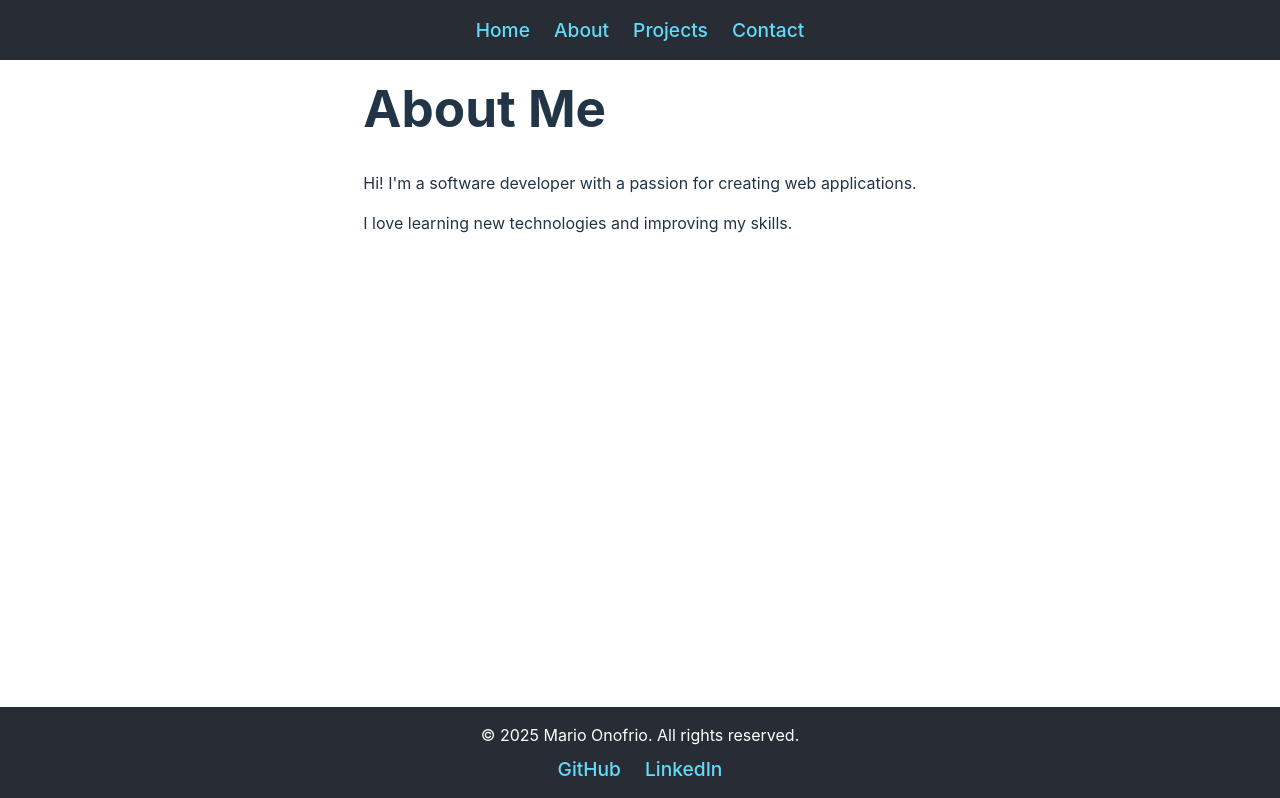
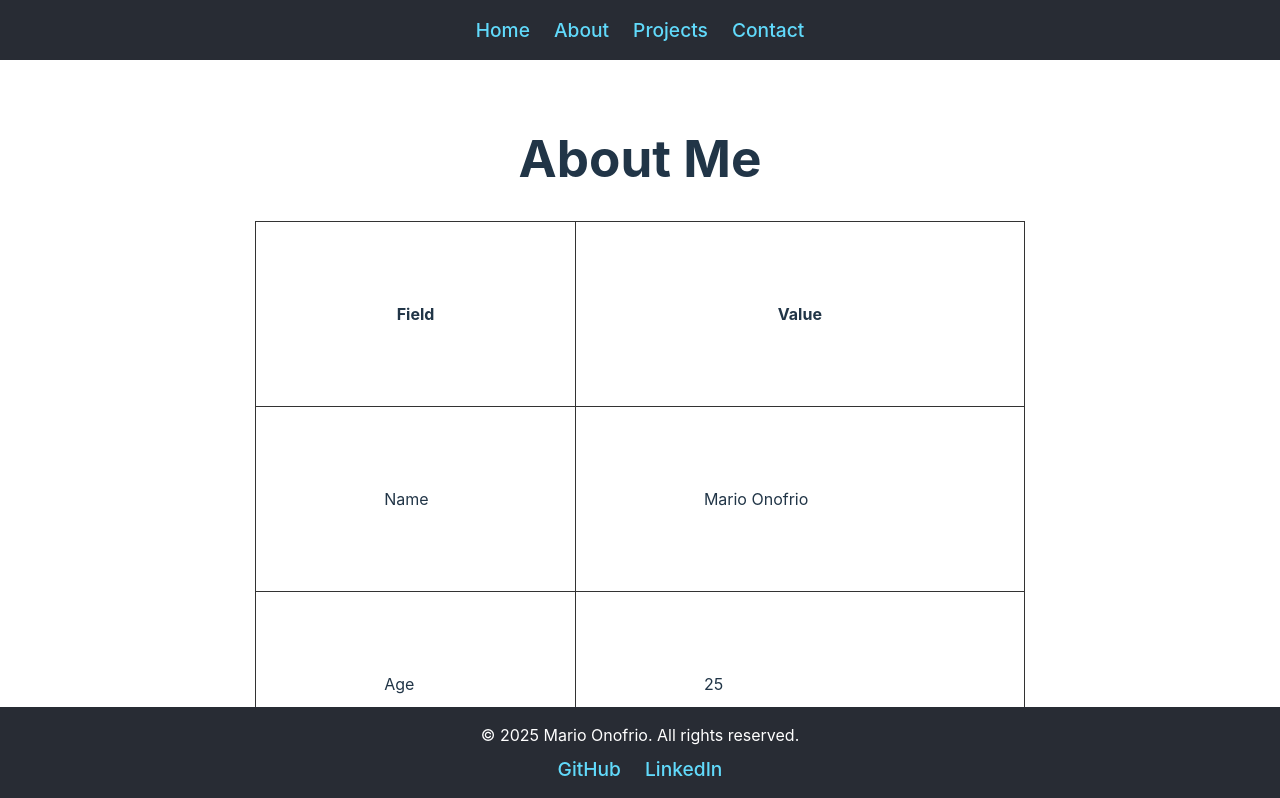
Before and after one commit to marioonofrio/Portfolio, a React (Vite) app: page /about in a window 1280 px wide. Shown: the top 798 px of the page. Built offline with nearby package versions, Linux system fonts and the light colour scheme.

Commit message:
adds table to about page and placeholder values

```diff
--- a/src/pages/About.css
+++ b/src/pages/About.css
@@ -1,3 +1,14 @@
-.about {
-    margin-top: 40px;
+h1 {
+    padding-top: 50px;
+    text-align: center;
 }
+
+.about-table, .about-table th, .about-table td {
+    border: 1px solid #333;
+    border-collapse: collapse;
+    margin-bottom: 120px;
+}
+
+.about-table th, .about-table td {
+    padding: 80px 128px;
+}
--- a/src/pages/About.tsx
+++ b/src/pages/About.tsx
@@ -1,14 +1,40 @@
-import React from 'react';
+import React, { useState } from 'react';
 import './About.css';
 
 function About() {
+    const [rows, setRows] = useState([
+        { key: 'Name', value: 'Mario Onofrio' },
+        { key: 'Age', value: '25' },
+        { key: 'City', value: 'Denton' },
+        { key: 'Hobbies', value: 'Coding, Gaming, Reading' }
+    ]);
+
+    const addRow = () => {
+        setRows([...rows, { key: '', value: '' }]);
+    };
+
     return (
-        <div className="about">
+
+        <div>
             <h1>About Me</h1>
-            <p>Hi! I'm a software developer with a passion for creating web applications.</p>
-            <p>I love learning new technologies and improving my skills.</p>
+            <table className="about-table">
+                <thead>
+                    <tr>
+                        <th>Field</th>
+                        <th>Value</th>
+                    </tr>
+                </thead>
+                <tbody>
+                    {rows.map((row, idx) => (
+                        <tr key={idx}>
+                            <td>{row.key}</td>
+                            <td>{row.value}</td>
+                        </tr>
+                    ))}
+                </tbody>
+            </table>
         </div>
-    )
+    );
 }
 
 export default About;
--- a/src/pages/Contact.css
+++ b/src/pages/Contact.css
@@ -4,6 +4,7 @@
     margin: 0 auto;
     padding: 40px;
 }
+
 
 label {
     display: block;
--- a/src/pages/Projects.css
+++ b/src/pages/Projects.css
@@ -1,5 +1,6 @@
 h1 {
     margin-top: 80px;
+    text-align: center;
 }
 
 .project-buttons {
```
